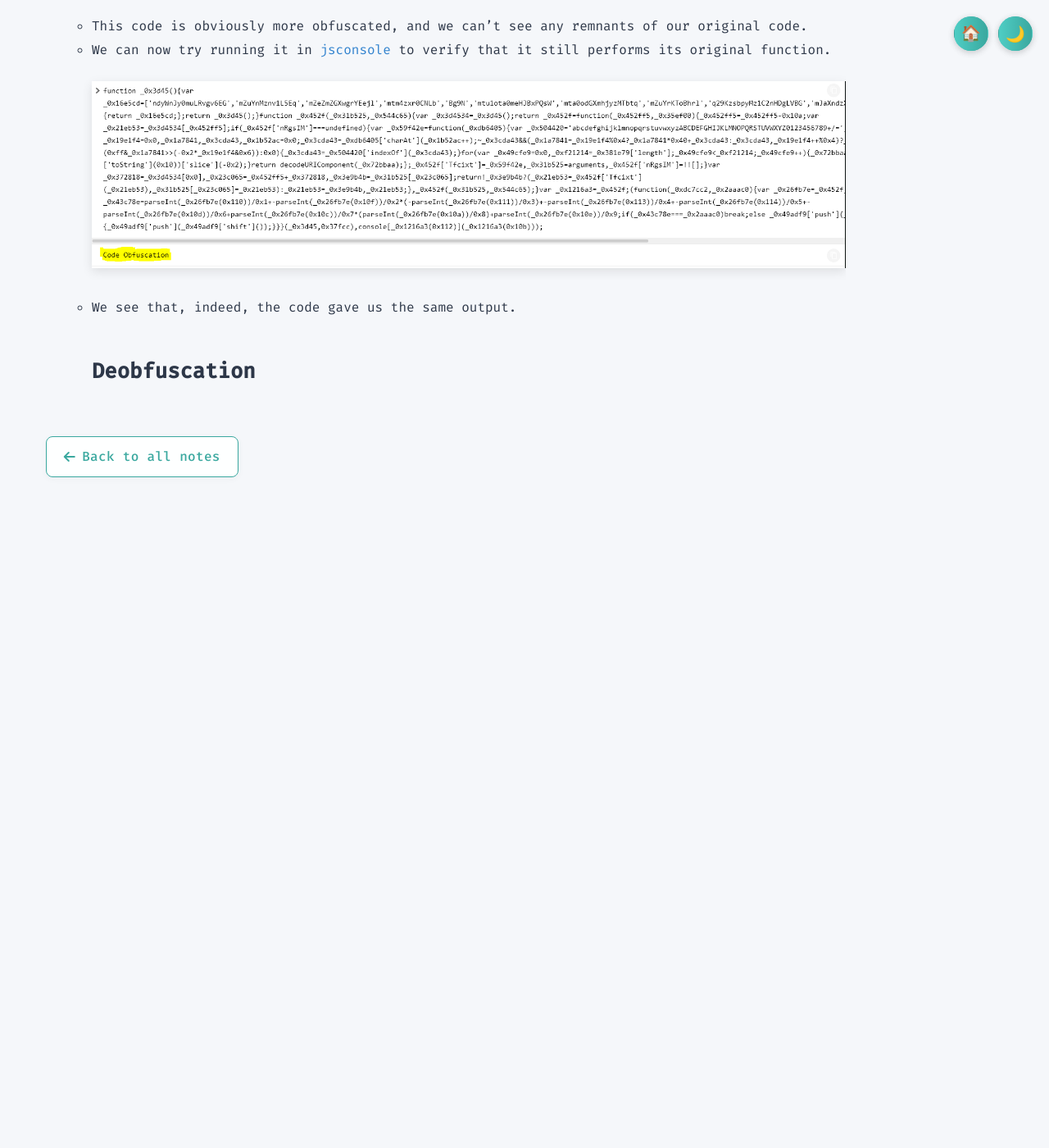
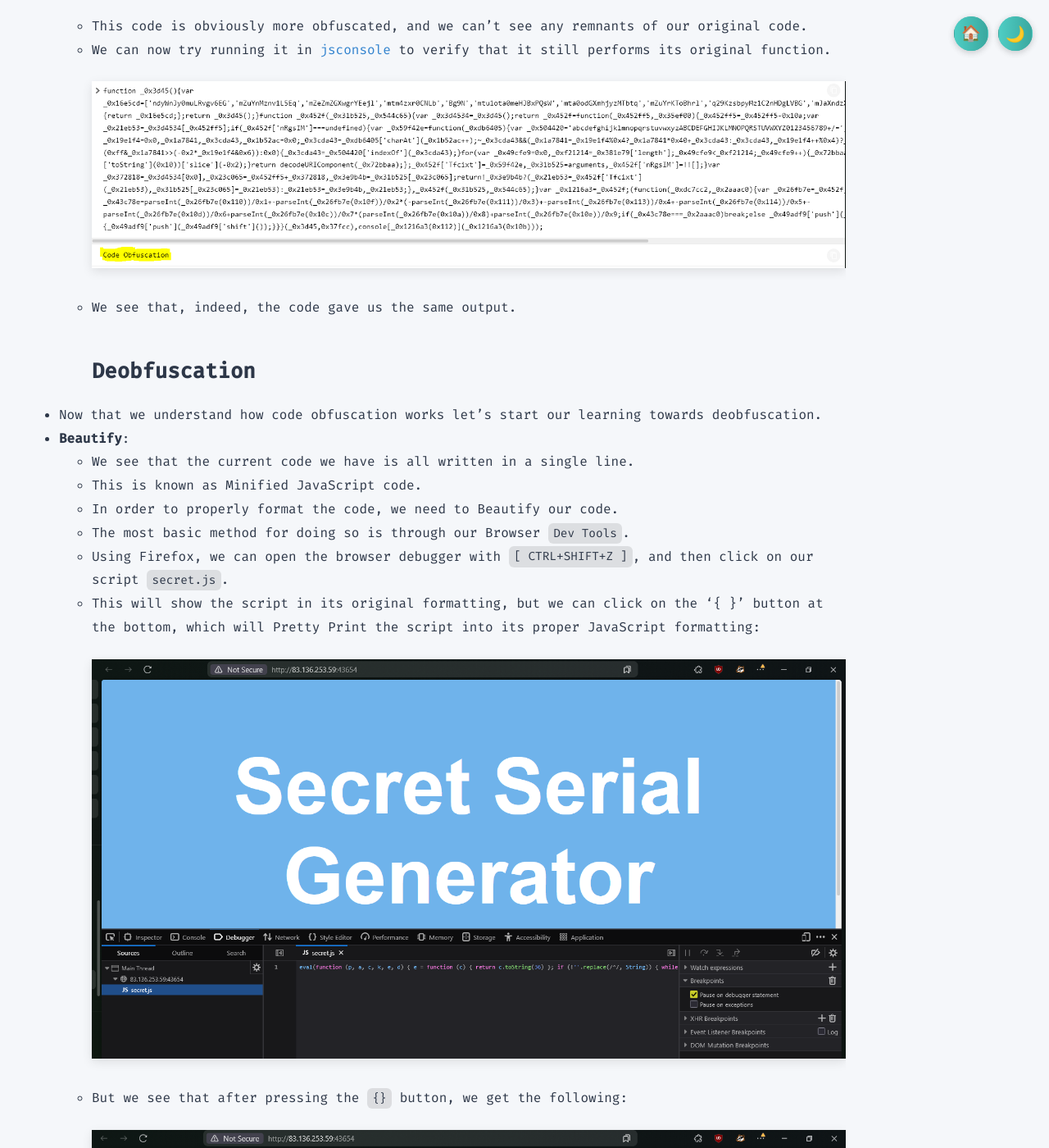
Before and after one commit to PathogenicKatt/PathogenicKatt.github.io, a Jekyll site: the page built from _notes/javascript-deobfuscation.md, in a window 1280 px wide and 1400 px high, scrolled down 9960 px. Shown: the whole window at 82% size. Built offline with Jekyll 4.4.1, drawn with Linux system fonts in a browser that asks for light colours; before the commit the page ends 10590 px from its top, so only the background shows below that; some of the changed text lies outside the part shown.

Commit message:
Updated JS deobfuscation notes

```diff
--- a/_notes/javascript-deobfuscation.md
+++ b/_notes/javascript-deobfuscation.md
@@ -89,3 +89,25 @@
     ![htb-code obfuscation](/assets/img/js-src-code(14).PNG){: .writeup-image }
     - We see that, indeed, the code gave us the same output.
 ## Deobfuscation
+- Now that we understand how code obfuscation works let's start our learning towards deobfuscation.
+- **Beautify**:
+    - We see that the current code we have is all written in a single line.
+    - This is known as Minified JavaScript code.
+    - In order to properly format the code, we need to Beautify our code.
+    - The most basic method for doing so is through our Browser `Dev Tools`.
+    - Using Firefox, we can open the browser debugger with `[ CTRL+SHIFT+Z ]`, and then click on our script `secret.js`.
+    - This will show the script in its original formatting, but we can click on the '{ }' button at the bottom, which will Pretty Print the script into its proper JavaScript formatting:
+    ![htb-code obfuscation](/assets/img/js-src-code(15).PNG){: .writeup-image }
+    - But we see that after pressing the `{}` button, we get the following:
+    ![htb-code obfuscation](/assets/img/js-src-code(16).PNG){: .writeup-image }
+    - However, the code is still not very easy to read.
+    - This is because the code we are dealing with was not only minified but obfuscated as well.
+    - So, simply formatting or beautifying the code will not be enough. For that, we will require tools to deobfuscate the code.
+- **Deobfuscate**:
+    - One good tool is <a href="https://matthewfl.com/unPacker.html" target=_blank>UnPacker</a>.
+    ![htb-code obfuscation](/assets/img/js-src-code(17).PNG){: .writeup-image }
+
+- **Reverse Engineering**
+    - Though these tools are doing a good job so far in clearing up the code into something we can understand, once the code becomes more obfuscated and encoded, it would become much more difficult for automated tools to clean it up.
+    - This is especially true if the code was obfuscated using a custom obfuscation tool.
+    - We would need to manually reverse engineer the code to understand how it was obfuscated and its functionality for such cases.
```
Also changed, not shown: assets/img/js-src-code(15).PNG (added), assets/img/js-src-code(16).PNG (added), assets/img/js-src-code(17).PNG (added).
